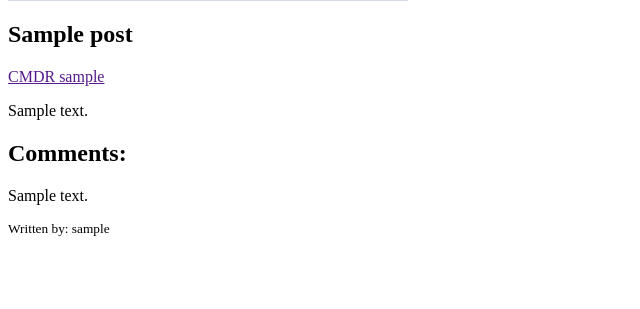
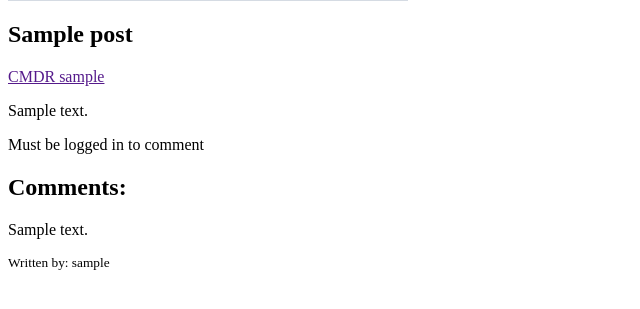
Before and after one commit to AlexanderKremer/elite-screenshots, a PHP site: template app/templates/post.php in a window 1280 px wide. Shown: the part 307-616 px from the top of the page, without its empty margins (0-640 px from the left). Run offline with PHP 8.4, Linux system fonts and the light colour scheme; the template is opened without the code that fills it: most values are stand-ins (such as "Sample title", 1, 10 or a date in 2020); grey boxes marked "Sample" are stand-in pictures.

Commit message:
Added message to display where comments is when not logged in

```diff
--- a/app/templates/post.php
+++ b/app/templates/post.php
@@ -49,6 +49,7 @@
 
 			<?php if (!isset($_SESSION['id'])): ?>
 				<div class="add-comments-container ">
+				<p>Must be logged in to comment</p>
 			<?php endif; ?>
 
 			<?php if (isset($_SESSION['id'])): ?>
```
